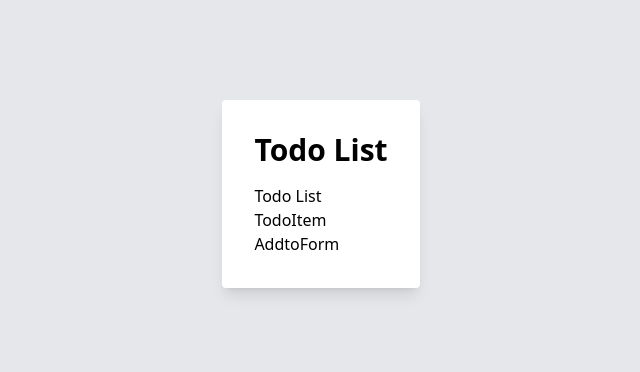
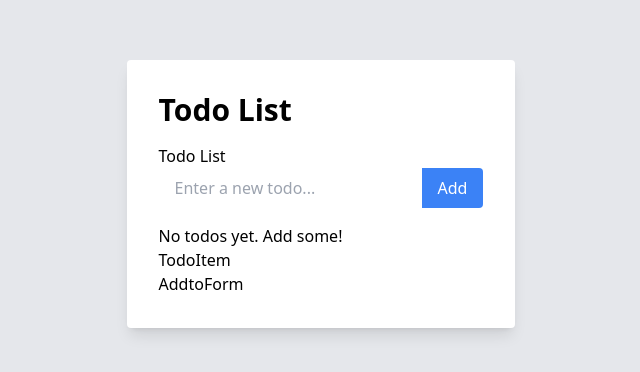
Before and after one commit to Mutalenic/to-do-list-review, a React (Create React App) app: page / in a window 1280 px wide. Shown: the part 206-578 px from the top of the page, without its empty margins (319-959 px from the left). Built offline with nearby package versions, Linux system fonts and the light colour scheme.

Commit message:
Update Todolist.js

```diff
--- a/src/components/TodoList.js
+++ b/src/components/TodoList.js
@@ -1,10 +1,73 @@
-import {React} from 'react';
+import React, { useState } from 'react';
+import TodoItem from './TodoItem';
 
 function TodoList() {
+  const [todos, setTodos] = useState([]);
+  const [newTodo, setNewTodo] = useState('');
+
+  // Add todo item
+  const addTodo = () => {
+    if (newTodo.trim() === '') return; // Prevent adding empty todos
+
+    const todo = {
+      id: Date.now(),
+      text: newTodo,
+      completed: false,
+    };
+
+    setTodos((prevTodos) => [...prevTodos, todo]);
+    setNewTodo('');
+  };
+
+  // Remove todo item
+  const removeTodo = (todoId) => {
+    setTodos((prevTodos) => prevTodos.filter((todo) => todo.id !== todoId));
+  };
+
+  // Mark todo item as completed
+  const markComplete = (todoId) => {
+    setTodos((prevTodos) =>
+      prevTodos.map((todo) =>
+        todo.id === todoId ? { ...todo, completed: !todo.completed } : todo
+      )
+    );
+  };
 
   return (
     <div>
+      {/* Todo list header */}
       <h2>Todo List</h2>
+
+      {/* Todo input form */}
+      <div className="flex mb-4">
+        <input
+          type="text"
+          value={newTodo}
+          onChange={(e) => setNewTodo(e.target.value)}
+          className="flex-1 rounded-l py-2 px-4"
+          placeholder="Enter a new todo..."
+        />
+        <button
+          onClick={addTodo}
+          className="bg-blue-500 hover:bg-blue-600 text-white py-2 px-4 rounded-r"
+        >
+          Add
+        </button>
+      </div>
+
+      {/* Todo list items */}
+      {todos.length === 0 ? (
+        <p>No todos yet. Add some!</p>
+      ) : (
+        todos.map((todo) => (
+          <TodoItem
+            key={todo.id}
+            todo={todo}
+            removeTodo={removeTodo}
+            markComplete={markComplete}
+          />
+        ))
+      )}
     </div>
   );
 }
```
